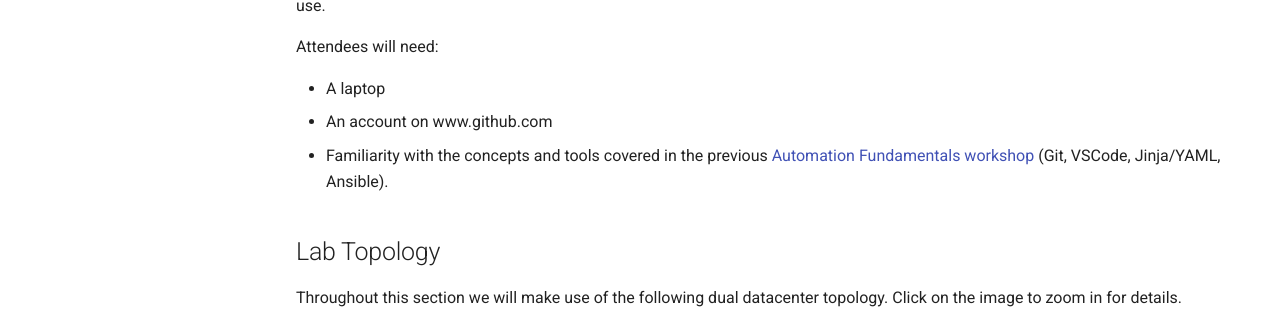
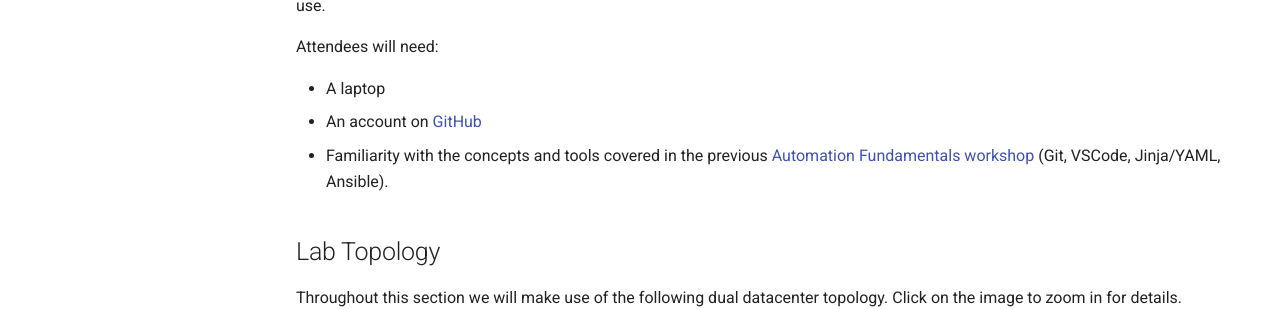
Before and after one commit to aristanetworks/avd-workshops, an MkDocs documentation site: the page built from workshops/avd.md, in a window 1280 px wide and 1279 px high. Shown: the part 579-888 px from the top of the window. Built offline with MkDocs 1.6.1 and Material for MkDocs 9.7.7, drawn with Linux system fonts in a browser that asks for light colours; comment, search, counter and statistics services are not loaded.

Commit message:
updated with GitHub link

```diff
--- a/workshops/avd.md
+++ b/workshops/avd.md
@@ -16,7 +16,7 @@ Each attendee will receive their own dedicated virtual lab environment with Git,
 Attendees will need:
 
 - A laptop
-- An account on www.github.com
+- An account on [GitHub](https://github.com/)
 - Familiarity with the concepts and tools covered in the previous [Automation Fundamentals workshop](https://aristanetworks.github.io/avd-workshops/) (Git, VSCode, Jinja/YAML, Ansible).
 
 ## Lab Topology
```
